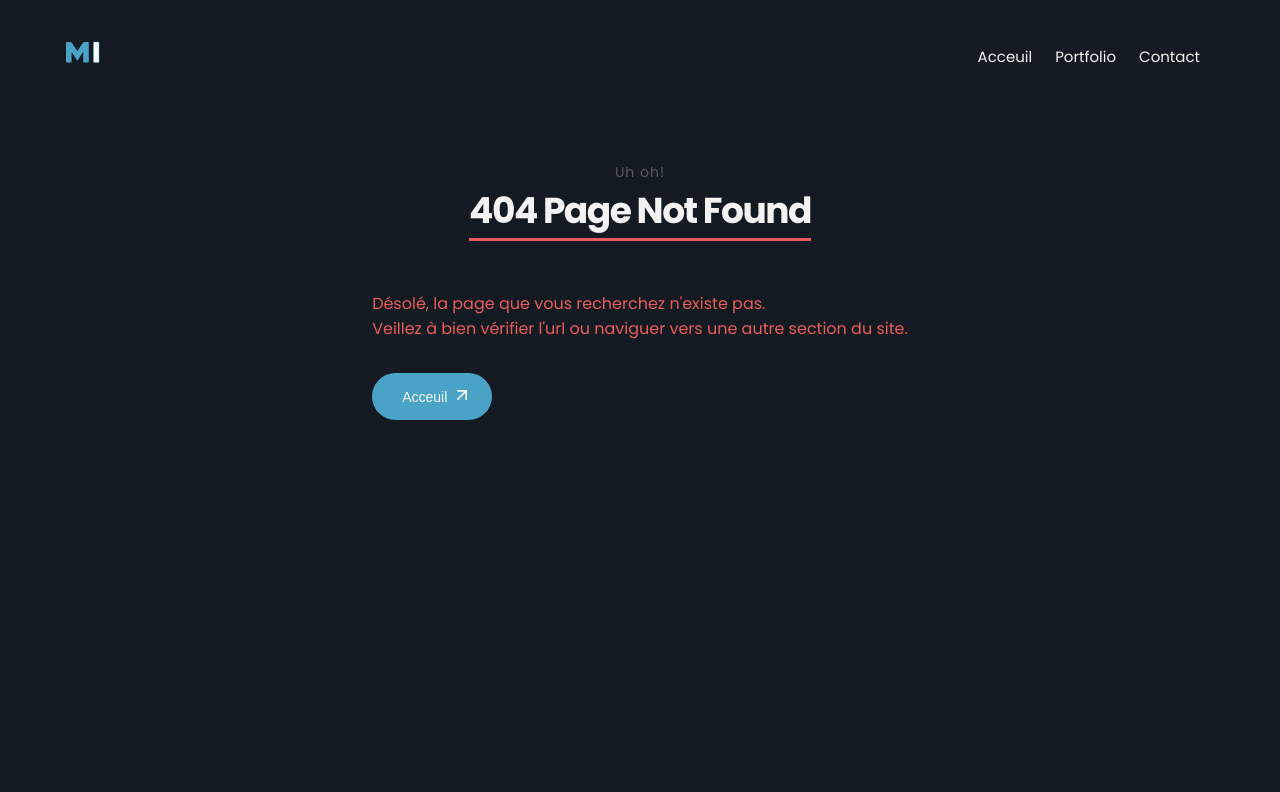
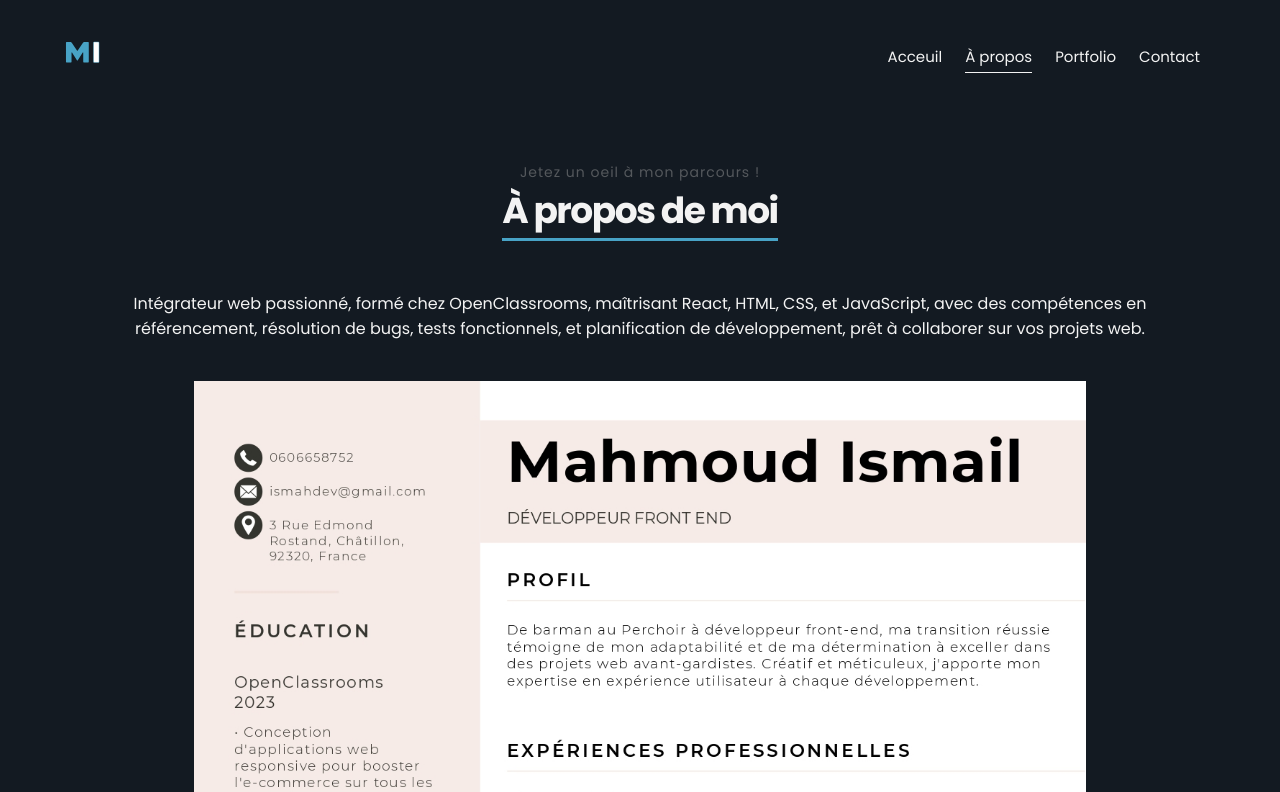
Before and after one commit to batmah2/Portfolio, a React (Create React App) app: page /about in a window 1280 px wide. Before the commit this address led to /page-not-found. Shown: the top 792 px of the page. Built offline with nearby package versions, Linux system fonts and the light colour scheme.

Commit message:
ajout page about et du cv

```diff
--- a/src/App.jsx
+++ b/src/App.jsx
@@ -9,6 +9,7 @@ import Portfolio from "./pages/portfolio/Portfolio";
 import ProjectDetails from "./pages/portfolio/[project]/ProjectDetails";
 import Contact from "./pages/contact/Contact";
 import PageNotFound from "./pages/404/PageNotFound";
+import About from "./pages/about/About";
 
 
 function App() {
@@ -65,6 +66,7 @@ function App() {
           {/* Define routes */}
           <Routes location={location} key={location.pathname}>
             <Route path="/" element={<Landing name={personalDetails.name} tagline={personalDetails.tagline} />} />
+            <Route path="/about" element={<About/>}/>
             <Route path="/portfolio" element={<Portfolio />} />
 
             <Route
--- a/src/_data/projects.json
+++ b/src/_data/projects.json
@@ -42,7 +42,6 @@
     "technologies": ["React", "Testing"],
     "body": "La simulation de collaboration avec l'agence événementielle 724events m'a offert une précieuse opportunité de reprendre et de finaliser l'intégration d'un site vitrine existant.\n Mon intervention a consisté à identifier et résoudre les problèmes grâce à une approche axée sur les tests unitaires. La mise en place d'un processus de débogage structuré a été un élément clé pour assurer le bon fonctionnement du site.\n En plus des tests unitaires, j'ai élaboré un cahier de recette détaillé contenant différents scénarios de test fonctionnels, illustrant ainsi la méthodologie rigoureuse utilisée pour garantir le bon fonctionnement et la qualité du site.\n En résumé, cette mission m'a permis de mettre en pratique mes compétences en reprise de projet, en résolution de bugs et en tests, tout en démontrant ma capacité à assurer la qualité et la fiabilité d'un site web.",
     "github": "https://github.com/batmah2/77-Events",
-    "deployed": "https://77-events.vercel.app/",
     "bgcolor": "#f85781",
     "id": "4"
   }
--- a/src/components/ContactInfo.jsx
+++ b/src/components/ContactInfo.jsx
@@ -30,7 +30,7 @@ const ContactInfo = ({ name, email, location }) => {
     >
       <h4 className="contentTitle">Contactez-moi</h4>
       <p className="infoDescription">
-      À la recherche d'établir des connexions et de partager des perspectives avec des développeurs talentueux œuvrant pour créer un changement positif.
+      En quête d'échanges fructueux pour découvrir et participer à mon prochain projet stimulant dans le domaine du développement web.
       </p>
       <ul className="listInfo">
         {/* Display Name */}
--- a/src/components/Hero.jsx
+++ b/src/components/Hero.jsx
@@ -73,8 +73,8 @@ const Hero = ({ name }) => {
         initial={{ scale: 0.5, opacity: 0 }}
         animate={{ scale: 1, opacity: 1 }}
         transition={{ delay: 0, duration: 0.5, type: "spring" }}>
-          <p><br/>Intégrateur web passionné et curieux, je mets mes compétences au service de vos projets. Ayant suivi une formation Intégrateur web de 9 mois chez OpenClassrooms, j'y ai appris à maîtriser les technologies web les plus récentes, notamment React, HTML, CSS et JavaScript. J'ai également développé mes compétences en optimisation du référencement, en résolution de bug, en tests fonctionnels et en planification de développement.<br/> Si vous avez un projet web, n'hésitez pas à me contacter. Je serai ravi de vous accompagner dans sa réalisation.</p>
         </motion.div>
+        {/*  <p><br/>Intégrateur web passionné et curieux, je mets mes compétences au service de vos projets. Ayant suivi une formation Intégrateur web de 9 mois chez OpenClassrooms, j'y ai appris à maîtriser les technologies web les plus récentes, notamment React, HTML, CSS et JavaScript. J'ai également développé mes compétences en optimisation du référencement, en résolution de bug, en tests fonctionnels et en planification de développement.<br/> Si vous avez un projet web, n'hésitez pas à me contacter. Je serai ravi de vous accompagner dans sa réalisation.</p> */}
       </div>
       {/* Animated landing image */}
      {/*  <div className="image-container">
--- a/src/components/NavLinks.jsx
+++ b/src/components/NavLinks.jsx
@@ -29,11 +29,22 @@ const NavLinks = () => {
         <motion.div
           initial={{ x: -100, opacity: 0 }}
           animate={{ x: 0, opacity: 1 }}
-          transition={{ delay: 2.4, duration: 0.5, type: "spring" }}
+          transition={{ delay: 2.5, duration: 0.5, type: "spring" }}
         >
           {/* Home link */}
           <NavLink to="/" onClick={() => setIsMenuOpen(false)}>
             Acceuil
+          </NavLink>
+        </motion.div>
+
+        <motion.div
+          initial={{ x: -100, opacity: 0 }}
+          animate={{ x: 0, opacity: 1 }}
+          transition={{ delay: 2.4, duration: 0.5, type: "spring" }}
+        >
+          {/* About link */}
+          <NavLink to="/about" onClick={() => setIsMenuOpen(false)}>
+            À propos
           </NavLink>
         </motion.div>
 
--- a/src/components/PageHeader.jsx
+++ b/src/components/PageHeader.jsx
@@ -15,7 +15,7 @@ const PageHeader = ({ title, description }) => (
       className="pageDescription"
       initial={{ y: -100, opacity: 0 }}
       animate={{ y: 0, opacity: 1 }}
-      transition={{ duration: 0.8, ease: "easeInOut" }}
+      transition={{ delay:0.5, duration: 0.5, ease: "easeInOut" }}
     >
       {description}
     </motion.p>
--- a/src/index.css
+++ b/src/index.css
@@ -82,6 +82,11 @@ body {
   letter-spacing: 1px;
 }
 
+.pageParagraph {
+  color: var(--text-color);
+  text-align: center;
+}
+
 .socialIcons .icon {
   color: var(--text-color);
 }
@@ -131,6 +136,16 @@ a {
   animation: fadeInAnimation 0.5s ease-in;
 }
 
+.aboutImg {
+  display: flex;
+  justify-content: center;
+}
+
+.CvImage {
+  width: 80%;
+  margin: 40px;
+}
+
 /* --- MOBILE STYLES --- */
 
 /* --- HEADER ---  */
@@ -166,6 +181,7 @@ header {
   justify-content: center;
   padding: 20px 0;
   position: relative;
+  white-space: nowrap;
 }
 
 .links a:hover {
--- /dev/null
+++ b/src/pages/about/About.jsx
@@ -0,0 +1,47 @@
+import { useEffect } from "react";
+import { useLocation } from "react-router-dom";
+import { motion } from "framer-motion";
+import PageHeader from "../../components/PageHeader";
+import Footer from "../../components/Footer";
+import CVimage from "../../images/CVMah.jpg"
+
+
+const About = () => {
+    // Get the current location using React Router's useLocation hook
+  const location = useLocation();
+
+  // Scroll to the top of the page when the location changes
+  useEffect(() => {
+    window.scrollTo(0, 0);
+  }, [location]);
+
+    return(
+        <>
+      {/* Main About Page */}
+      <main className="about container">
+        {/* Display the page header */}
+        <PageHeader title="À propos de moi" description="Jetez un oeil à mon parcours !" />
+
+        <div className="row">
+            <motion.p
+            className="pageParagraph"
+            initial={{ scale: 0.5, opacity: 0 }}
+            animate={{ scale: 1, opacity: 1 }}
+            transition={{ delay: 0.9, duration: 0.5, type: "spring" }}>Intégrateur web passionné, formé chez OpenClassrooms, maîtrisant React, HTML, CSS, et JavaScript, avec des compétences en référencement,
+                 résolution de bugs, tests fonctionnels, et planification de développement, prêt à collaborer sur vos projets web.</motion.p>
+        </div>
+        <div className="aboutImg">
+            <motion.img
+             className="CvImage"
+             initial={{ scale: 0.5, opacity: 0 }}
+             animate={{ scale: 1, opacity: 1 }}
+             transition={{ delay: 0.9, duration: 0.5, type: "spring" }}
+             src={CVimage} alt="curriculum vitae" />
+        </div>
+      </main>
+      <Footer />
+    </>
+    )
+}
+
+export default About;
```
Also changed, not shown: src/images/CVMah.jpg (added).
